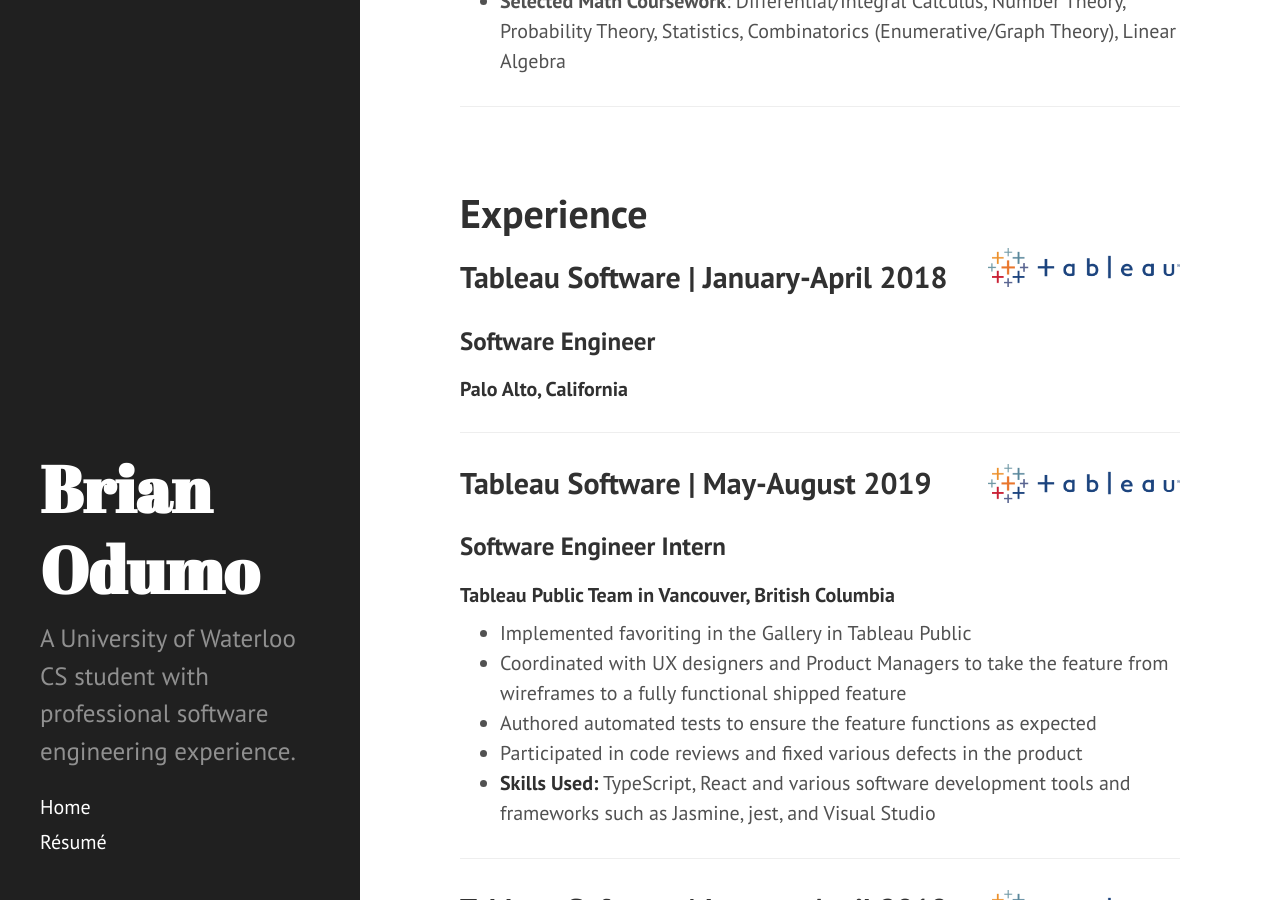
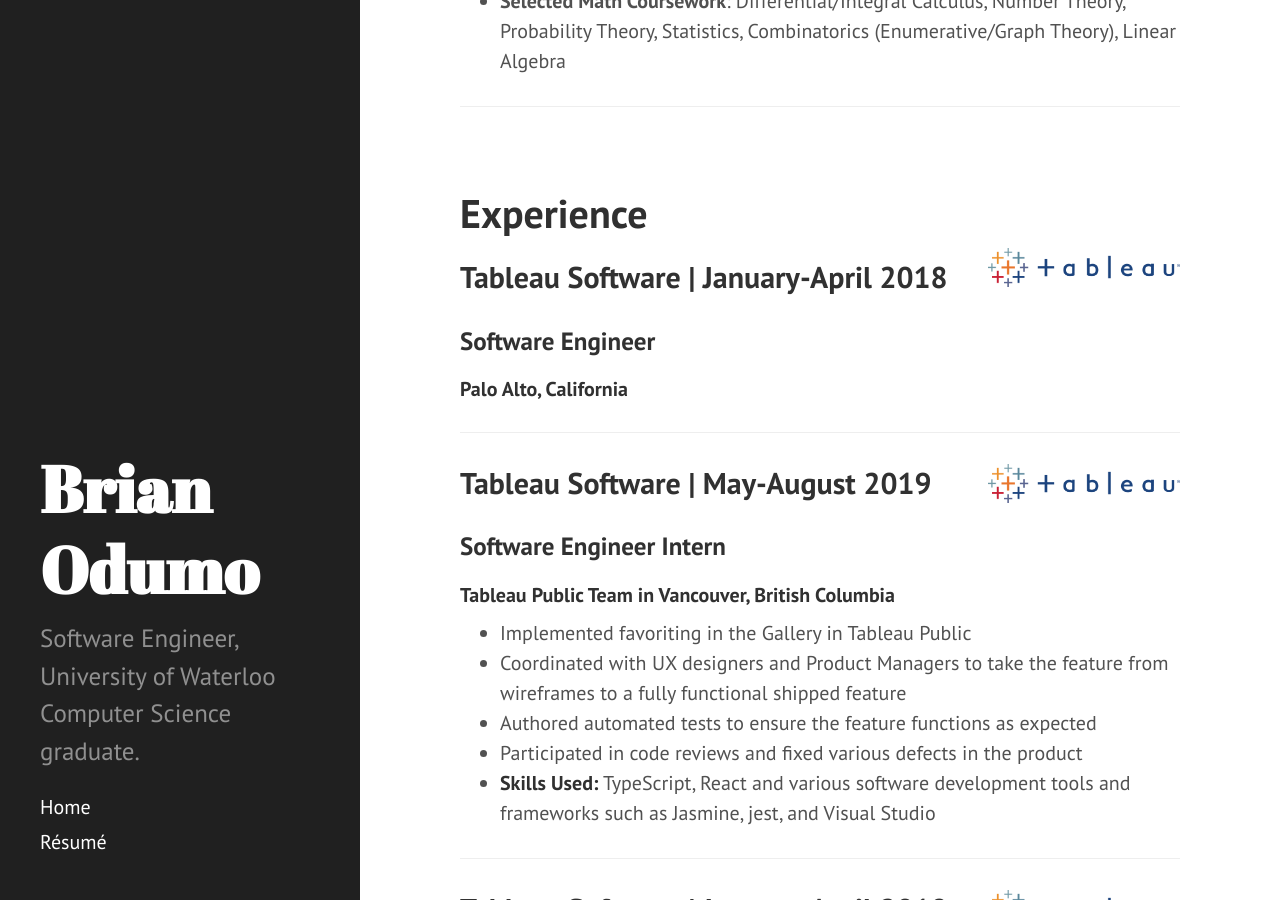
Before and after one commit to brianod/brianod.github.io, a Jekyll site: the page built from index.html, in a window 1280 px wide and 900 px high, scrolled down 369 px. Built offline with Jekyll 4.4.1, drawn with Linux system fonts in a browser that asks for light colours; the list of posts is cut into pages by our own code.

Commit message:
Update _config.yml

```diff
--- a/_config.yml
+++ b/_config.yml
@@ -7,7 +7,7 @@
 # Setup
 title:            Brian Odumo
 tagline:          'A portfolio website and blog'
-description:      'A University of Waterloo CS student with professional software engineering experience.'
+description:      'Software Engineer, University of Waterloo Computer Science graduate.'
 url:              http://brianodumo.com
 baseurl:          /
 
```
